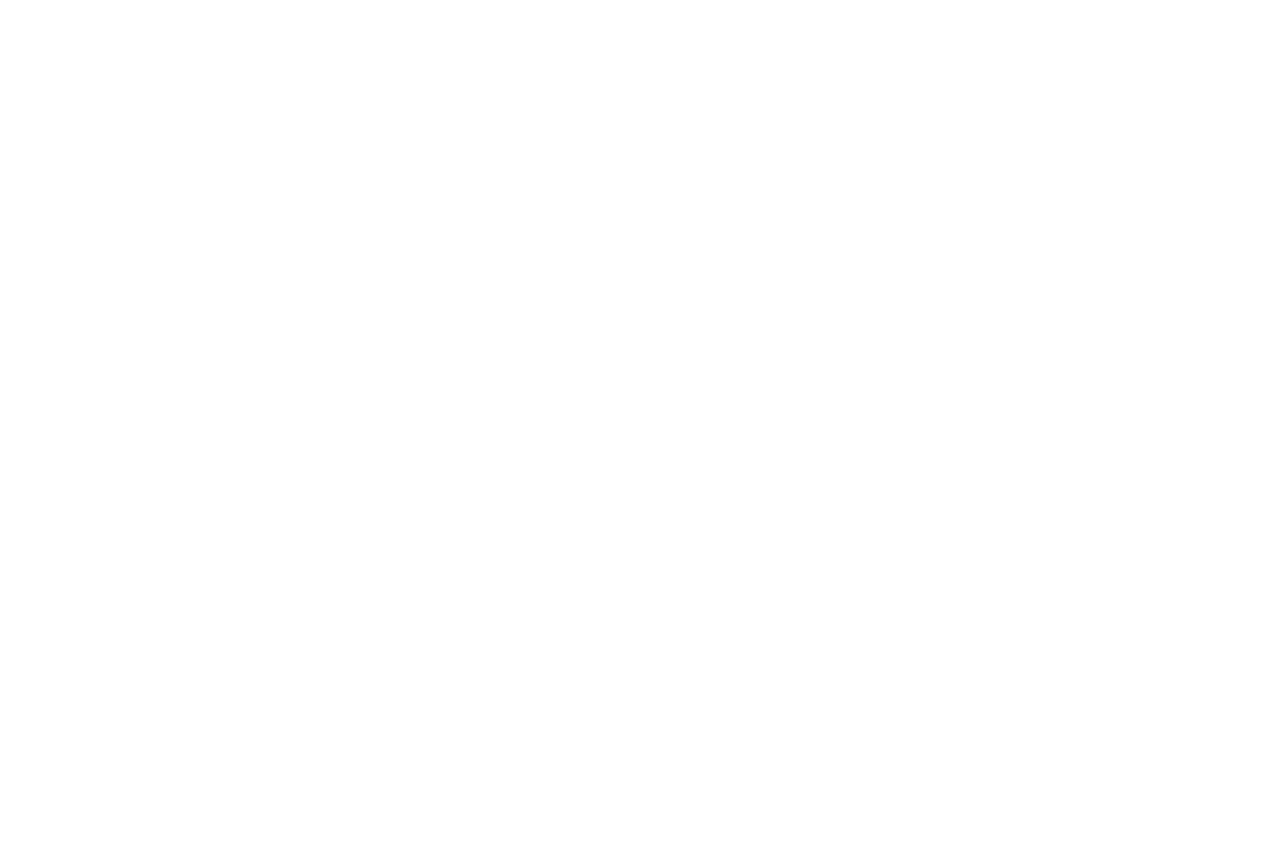
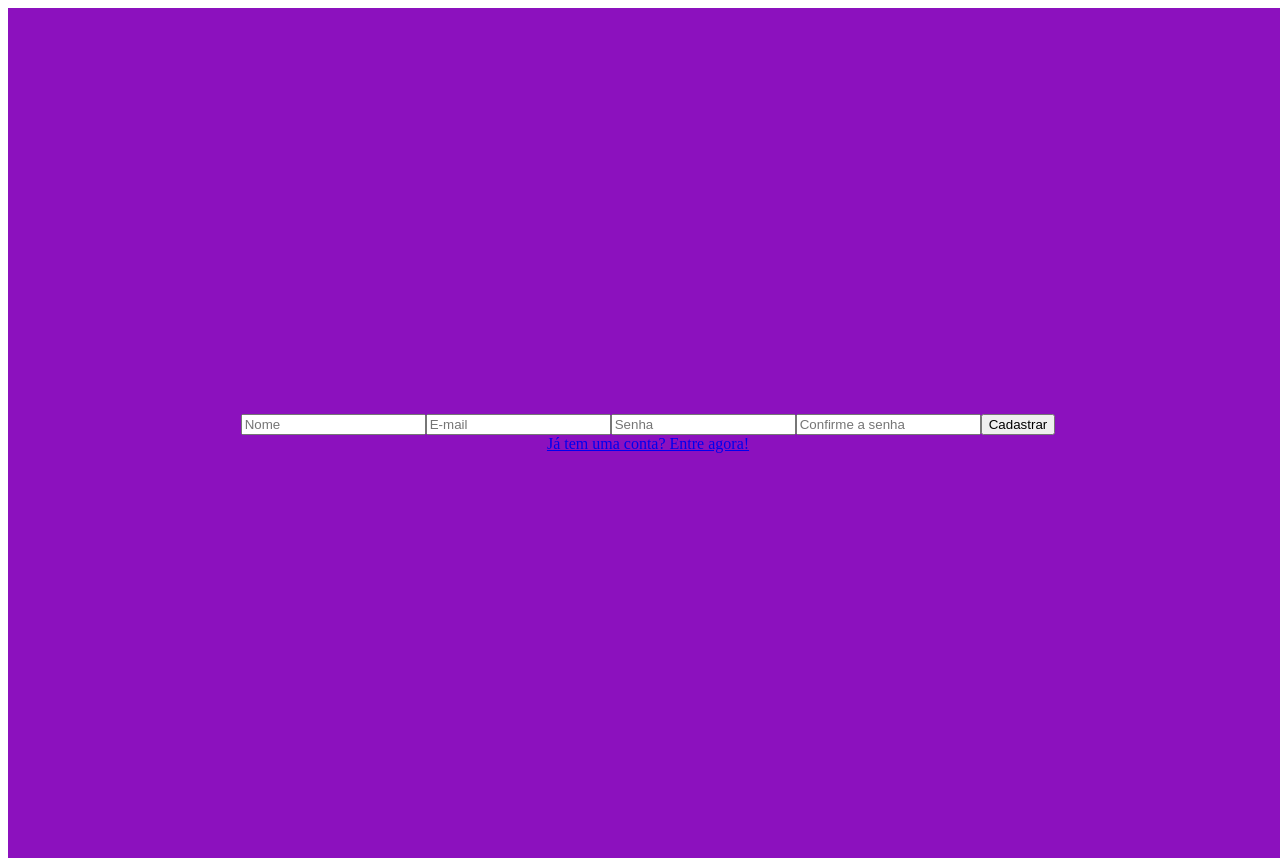
Before and after one commit to FSacerdote/projeto15-game-store-front, a React (Vite) app: page /cadastro in a window 1280 px wide. Before the commit this address had no page. Before the commit the page ends 800 px from the top, so only its background shows below. Built offline with nearby package versions, Linux system fonts and the light colour scheme.

Commit message:
feat: layout das páginas de login e cadastro

```diff
--- a/src/App.jsx
+++ b/src/App.jsx
@@ -1,13 +1,26 @@
-import { BrowserRouter, Routes, Route } from "react-router-dom"
+import { BrowserRouter, Routes, Route } from "react-router-dom";
+import styled from "styled-components";
+import SignInPage from "./pages/SignInPage"
+import SignUpPage from "./pages/SignUpPage"
 
 function App() {
   return (
-    <BrowserRouter>
-      <Routes>
-        <Route path="/"/>
-      </Routes>
-    </BrowserRouter>
+    <PagesContainer>
+      <BrowserRouter>
+        <Routes>
+          <Route path="/login" element={<SignInPage />} />
+          <Route path="/cadastro" element={<SignUpPage />} />
+        </Routes>
+      </BrowserRouter>
+    </PagesContainer>
   )
 }
 
-export default App
+export default App;
+
+const PagesContainer = styled.main`
+  background-color: #8c11be;
+  width: calc(100vw - 50px);
+  max-height: 100vh;
+  padding: 25px;
+`
--- a/src/main.jsx
+++ b/src/main.jsx
@@ -5,5 +5,5 @@
 ReactDOM.createRoot(document.getElementById('root')).render(
   <React.StrictMode>
     <App />
-  </React.StrictMode>,
+  </React.StrictMode>
 )
--- /dev/null
+++ b/src/pages/SignInPage.jsx
@@ -0,0 +1,27 @@
+import styled from "styled-components"
+import { Link } from "react-router-dom"
+
+export default function SignInPage() {
+    return (
+        <SingInContainer>
+            <form>
+                <MyWalletLogo />
+                <input placeholder="E-mail" type="email" />
+                <input placeholder="Senha" type="password" autocomplete="new-password" />
+                <button>Entrar</button>
+            </form>
+
+            <Link to="/cadastro">
+                Primeira vez? Cadastre-se!
+            </Link>
+        </SingInContainer>
+    )
+}
+
+const SingInContainer = styled.section`
+    height: 100vh;
+    display: flex;
+    flex-direction: column;
+    justify-content: center;
+    align-items: center;
+`
--- /dev/null
+++ b/src/pages/SignUpPage.jsx
@@ -0,0 +1,28 @@
+import { Link } from "react-router-dom"
+import styled from "styled-components"
+
+export default function SignUpPage() {
+    return (
+        <SingUpContainer>
+            <form>
+                <input placeholder="Nome" type="text" />
+                <input placeholder="E-mail" type="email" />
+                <input placeholder="Senha" type="password" autocomplete="new-password" />
+                <input placeholder="Confirme a senha" type="password" autocomplete="new-password" />
+                <button>Cadastrar</button>
+            </form>
+
+            <Link to="/login">
+                Já tem uma conta? Entre agora!
+            </Link>
+        </SingUpContainer>
+    )
+}
+
+const SingUpContainer = styled.section`
+    height: 100vh;
+    display: flex;
+    flex-direction: column;
+    justify-content: center;
+    align-items: center;
+`
```
